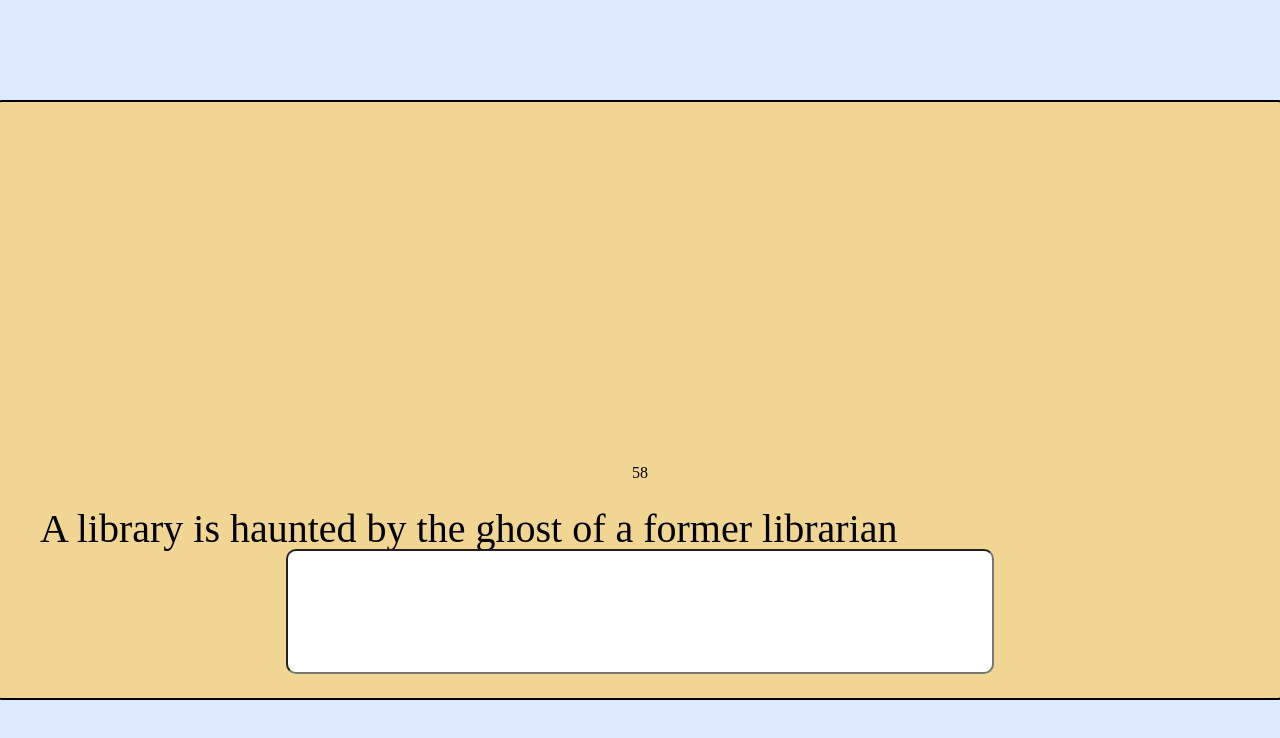
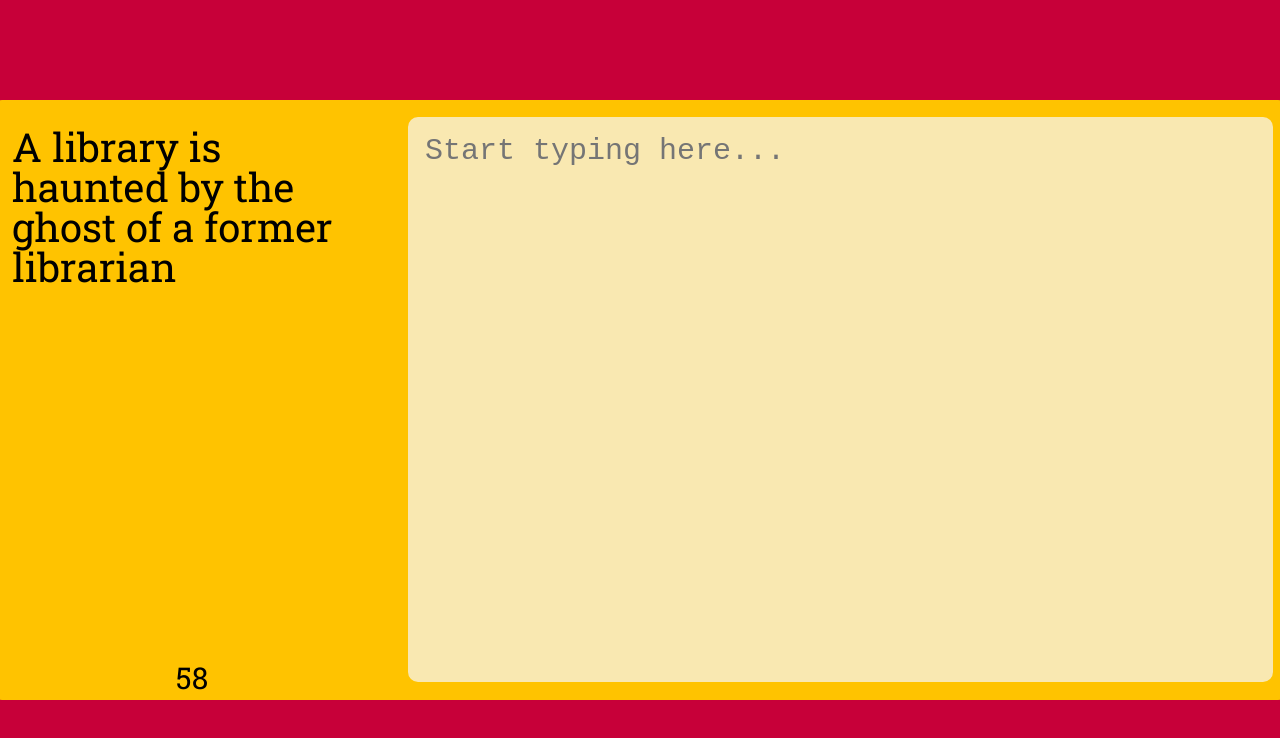
Before and after one commit to carmellaholl/WritingPrompter, a website: page public/index.html in a window 1280 px wide. Both pictures are taken after a click on the button "Begin". Drawn offline with Linux system fonts and the light colour scheme.

Commit message:
basic styling, timer, text box

```diff
--- a/public/index.html
+++ b/public/index.html
@@ -18,17 +18,17 @@
           </select>
 
           <select class="selector" id="genre-select">
-            <option>Horror</option>
-            <option>Romance</option>
-            <option>Sci-Fi</option>
+            <option>horror</option>
+            <option>romance</option>
+            <option>sci-fi</option>
           </select>
           prompts for
           <select class="selector" id="time-select">
-            <option value="1">1 minute</option>
-            <option value="3">3 minute</option>
-            <option value="5">5 minutes</option>
+            <option value="1">1</option>
+            <option value="3">3</option>
+            <option value="5">5</option>
           </select>
-          each
+          minute each
         </p>
           <button class="start-button">Begin</button>
       </div>
--- a/public/index.js
+++ b/public/index.js
@@ -28,10 +28,7 @@ const romancePrompts = [
   "Two opposites find themselves",
 ];
 const scifiPrompts = [
-  "write something scifi",
-  "write something scifi",
-  "write something scifi",
-  "write something scifi",
+    "write something sci fi",
 ];
 
 function toggleStartScreen() {
@@ -78,9 +75,9 @@ function updateTime(time) {
 function nextRound() {
     getRandomPrompt();
     main.appendChild(column);
-    main.appendChild(timeDisplay);
-    main.appendChild(currentPrompt);
-    main.appendChild(inputBox);
+    // main.appendChild(timeDisplay);
+    // main.appendChild(currentPrompt);
+    // main.appendChild(inputBox);
 
     // start timer
     countDown(time, () => {
@@ -104,13 +101,21 @@ btn.addEventListener("click", async () => {
   column = document.createElement("div");
   currentPrompt = document.createElement("p");
   timeDisplay = document.createElement("p");
-  inputBox = document.createElement("input");
+  inputBox = document.createElement("textarea");
 
   currentPrompt.classList.add("prompt");
   timeDisplay.classList.add("timer");
   inputBox.classList.add("input");
   column.classList.add("game-column");
-  column.appendChild(currentPrompt, timeDisplay, inputBox);
+
+  inputBox.maxLength = 999;
+  inputBox.placeholder = "Start typing here...";
+
+  column.appendChild(currentPrompt);
+  column.appendChild(inputBox);
+  column.appendChild(timeDisplay);
+ console.log(column);
+  console.log(main);
 
   currentRound = 0;
 
@@ -120,22 +125,19 @@ btn.addEventListener("click", async () => {
     await countDown(time); // wait for this round's timer to finish
   }
 
-    main.removeChild(timeDisplay);
-    main.removeChild(currentPrompt);
-    main.removeChild(inputBox);
     main.removeChild(column);
 
     toggleStartScreen();
 });
 
 function getRandomPrompt() {
-  if (currGenre.value == "Horror") {
+  if (currGenre.value == "horror") {
     currentPrompt.textContent =
       horrorPrompts[Math.floor(Math.random() * horrorPrompts.length)];
-  } else if (currGenre.value == "Romance") {
+  } else if (currGenre.value == "romance") {
     currentPrompt.textContent =
       romancePrompts[Math.floor(Math.random() * romancePrompts.length)];
-  } else if (currGenre.value == "Sci-Fi") {
+  } else if (currGenre.value == "sci-fi") {
     currentPrompt.textContent =
       scifiPrompts[Math.floor(Math.random() * scifiPrompts.length)];
   }
--- a/public/style.css
+++ b/public/style.css
@@ -1,8 +1,12 @@
+@import url('https://fonts.googleapis.com/css2?family=Domine:wght@400..700&family=Noto+Sans+Bhaiksuki&family=Roboto+Slab:wght@100..900&display=swap');
+
 html,
 body {
   margin: 0;
   min-height: 100vh;
-  background: #dce9fe;
+  background: #C70039;
+    font-family: "Roboto Slab", serif;
+
 }
 
 body {
@@ -12,13 +16,14 @@ body {
   align-items: center;
   overflow: hidden;
 }
+
 .main {
   width: 1300px;
   height: 600px;
-  border: 2px black solid;
+  border: 2px #FFC300 solid;
   border-radius: 12px;
   text-align: center;
-  background: rgb(241, 213, 146);
+  background: #FFC300;
   position: absolute;
 
   display: flex;
@@ -37,9 +42,10 @@ body {
   align-items: center;
   width: 100%;
   height: 100%;
-    word-spacing:3px;
-
-
+  word-spacing: 3px;
+  top:0;
+  left:0;
+  position:absolute;
 }
 
 .start-button {
@@ -50,22 +56,7 @@ body {
   margin-bottom: 40px;
   cursor: pointer;
   border-radius: 10px;
-  background: #fff;
-
-}
-
-.prompt {
-  justify-self: center;
-    align-self: center;
-  font-size: 40px;
-
-}
-
-.timer {
-  align-self: center;
-  margin-top: 0px;
-    grid-column: 2;
-
+  background: #F9E8B1;
 }
 
 .selection {
@@ -80,38 +71,64 @@ body {
   font-size: 30px;
   text-align: center;
   border-radius: 2px;
+    background: #F9E8B1;
+    font-family: "Roboto Slab", serif;
+
 }
 
-#rounds-select{
-    width: 90px;
+#rounds-select {
+  width: 90px;
+}
+
+#time-select {
+  width: 90px;
 }
 
 .prompt {
-  align-self: flex-start;
+  align-self:baseline;
   width: 100%;
   text-align: left;
+  justify-self: center;
   font-size: 40px;
   margin: 0;
-  padding-left: 24px;
+  margin-top: 10px;
+  padding-left: 20px;
+    padding-right: 5px;
+
   box-sizing: border-box;
   grid-column: 1;
 }
 
+.timer {
+  align-self: center;
+  margin-top: -40px;
+  grid-column: 1;
+      font-size: 30px;
+
+}
+
 .input {
-  width: 700px;
-  height: 200px;
+  width: 865px;
+  height: 565px;
   border-radius: 10px;
+    font-size: 30px;
+  resize: none;
+box-sizing: border-box;
+  padding: 15px;
   grid-column: 2;
+  grid-row: 1;
+  background-color: #F9E8B1;
+  border: 2px #F9E8B1 solid;
 }
 
 .game-column {
   display: grid;
   grid-template-columns: 400px 900px;
-  /* grid-auto-rows: auto; */
-  /* gap: 16px; */
+  gap: 16px;
   width: 100%;
-  padding-left: 24px;
   box-sizing: border-box;
-  /* text-align: left; */
-  /* align-items: center;  */
+  left:0;
+    margin-left: 0;
+  top:15px;
+  position:absolute;
 }
```
